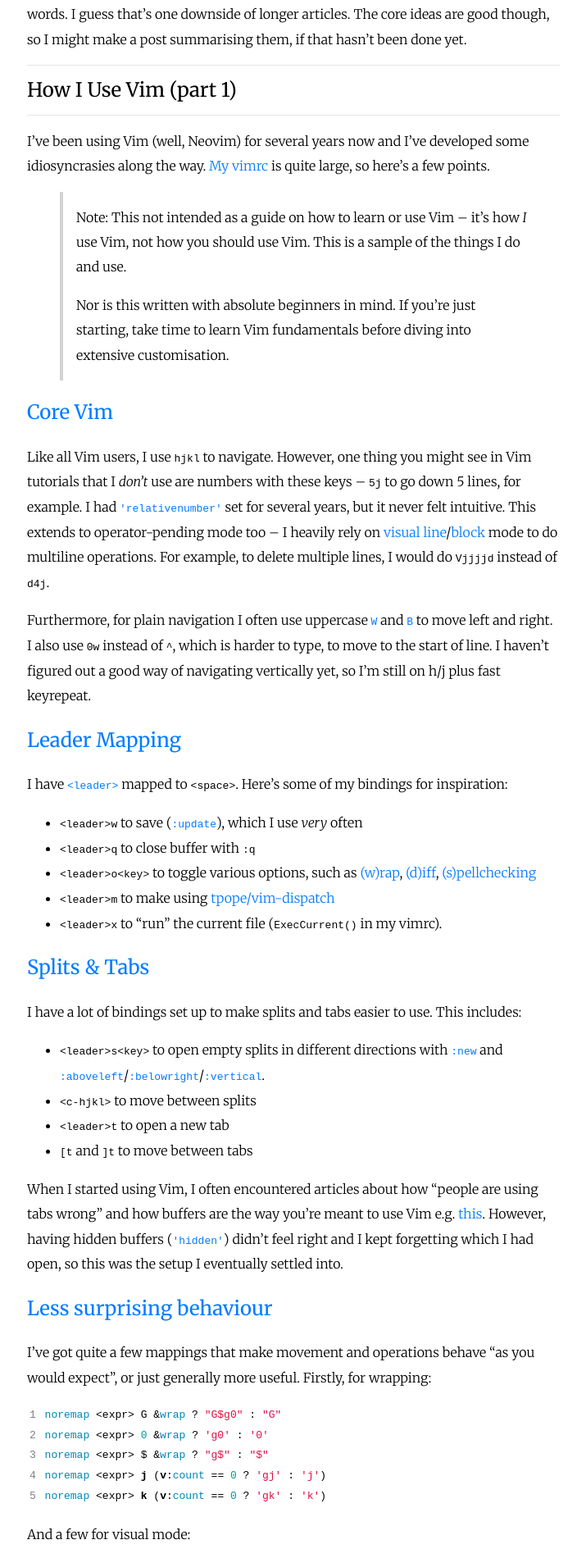
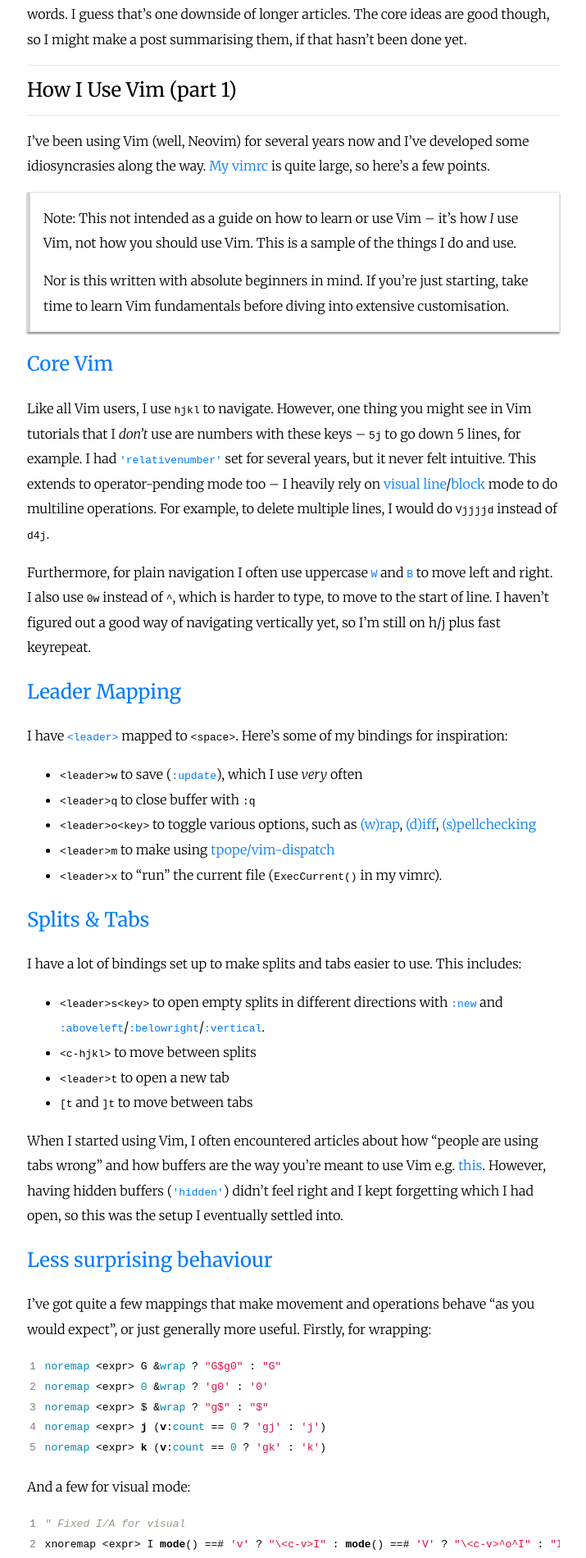
Before and after one commit to ralismark/ralismark.github.io, a Jekyll site: the page built from everything.html, in a window 1280 px wide. Shown: the part 1352-3252 px from the top of the page at 82% size, without its empty margins (282-997 px from the left). Built offline with Jekyll 4.4.1, drawn with Linux system fonts in a browser that asks for light colours; nearby versions of some CDN libraries.

Commit message:
Rework css

```diff
--- a/_sass/default.scss
+++ b/_sass/default.scss
@@ -31,3 +31,53 @@
 main {
 	margin-top: 2rem;
 }
+
+/*
+ * Styling for the post listing (/posts.html)
+ */
+
+article.summary {
+	.summary-date {
+		font-style: italic;
+	}
+
+	.summary-title {
+		display: inline-block;
+		font-size: 1.3em;
+		margin-bottom: 4px;
+	}
+}
+
+/*
+ * Styling specific to individual posts
+ */
+
+blockquote {
+	@include card;
+	padding: 0 1em;
+	border-left: 4px solid lightgrey;
+	margin-left: 0;
+	margin-right: 0;
+}
+
+.footnotes {
+	@include fenced(top);
+	margin-top: 1rem;
+	padding-top: 1rem;
+}
+
+.caption {
+	display: block;
+	text-align: center;
+	font-style: italic;
+}
+
+.badge {
+	@include text-inverted;
+
+	font-size: 80%;
+	padding: .3ex 1ex;
+	margin: 0 0.2ex;
+	background: darkorange;
+	border-radius: 1em;
+}
--- a/_sass/foundation.scss
+++ b/_sass/foundation.scss
@@ -52,11 +52,6 @@ a {
 		color: $link-fg-hover;
 		text-decoration: underline;
 	}
-}
-
-blockquote {
-	padding-left: 1em;
-	border-left: 4px solid lightgrey;
 }
 
 // a bit opinionated. we centre images by default
@@ -124,6 +119,17 @@ hr {
 	}
 }
 
+@mixin card {
+	box-shadow: #8f8f8f 0 1.5px 2px;
+	border: 1px solid $hr-fg;
+}
+
+.card {
+	margin: 0.5rem;
+	padding: 0.5rem;
+	@include card;
+}
+
 .bounded {
 	& > *, img, svg {
 		max-width: 100%;
@@ -144,16 +150,6 @@ hr {
 
 .text-centre {
 	text-align: center;
-}
-
-.badge {
-	@include text-inverted;
-
-	font-size: 80%;
-	padding: .3ex 1ex;
-	margin: 0 0.2ex;
-	background: darkorange;
-	border-radius: 1em;
 }
 
 // Inputs ---------------------------------------------------------------------
--- a/_sass/post.scss
+++ /dev/null
@@ -1,24 +0,0 @@
-/*
- * Styling specific to posts
- */
-
-// #post-tags a {
-// 	font-size: 80%;
-// 	padding: 0 1ex 0.4ex;
-// 	margin: 0 0.2ex;
-// 	background: orange;
-// 	color: #fff;
-// 	border-radius: 1em;
-// }
-
-.footnotes {
-	@include fenced(top);
-	margin-top: 1rem;
-	padding-top: 1rem;
-}
-
-.caption {
-	display: block;
-	text-align: center;
-	font-style: italic;
-}
--- a/_sass/posts.scss
+++ /dev/null
@@ -1,15 +0,0 @@
-/*
- * Styling for the post listing
- */
-
-article.summary {
-	.summary-date {
-		font-style: italic;
-	}
-
-	.summary-title {
-		display: inline-block;
-		font-size: 1.3em;
-		margin-bottom: 4px;
-	}
-}
--- a/assets/main.scss
+++ b/assets/main.scss
@@ -24,7 +24,4 @@ html {
 
 @import "foundation";
 @import "syntax";
-
 @import "default";
-@import "post";
-@import "posts";
```
